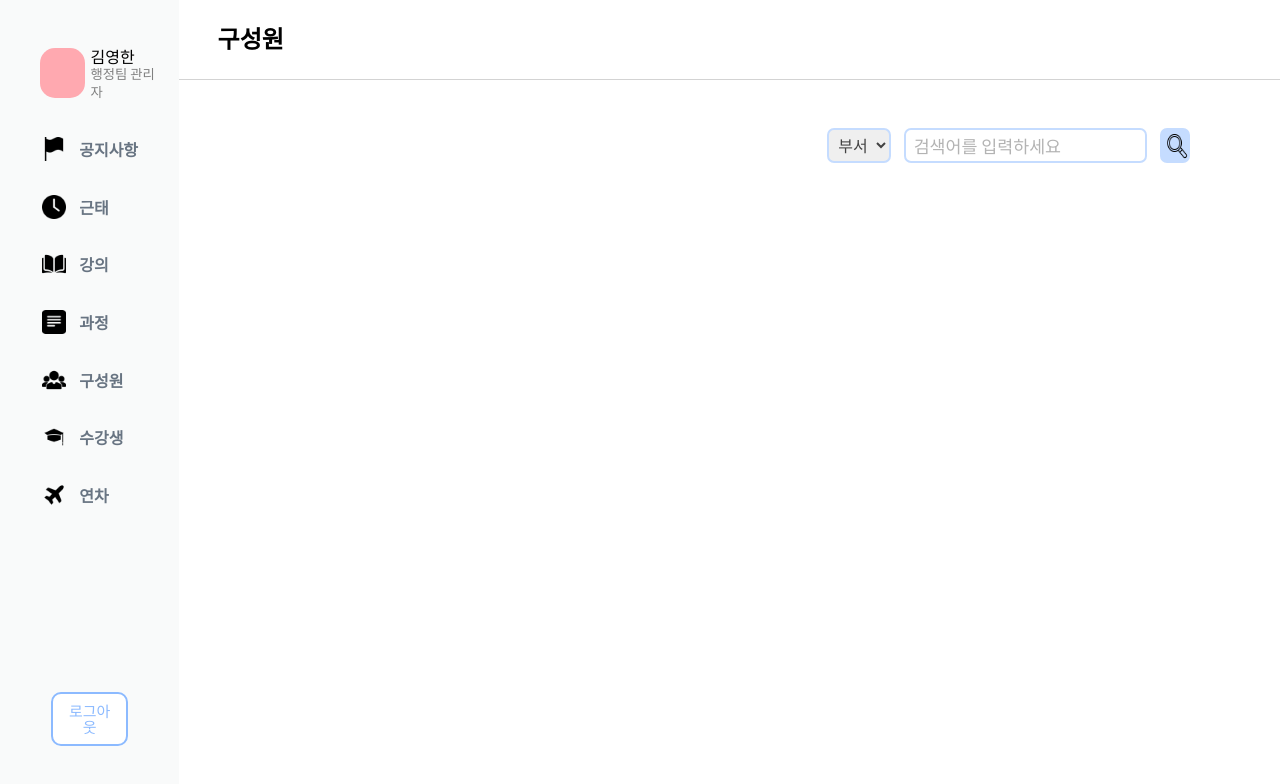
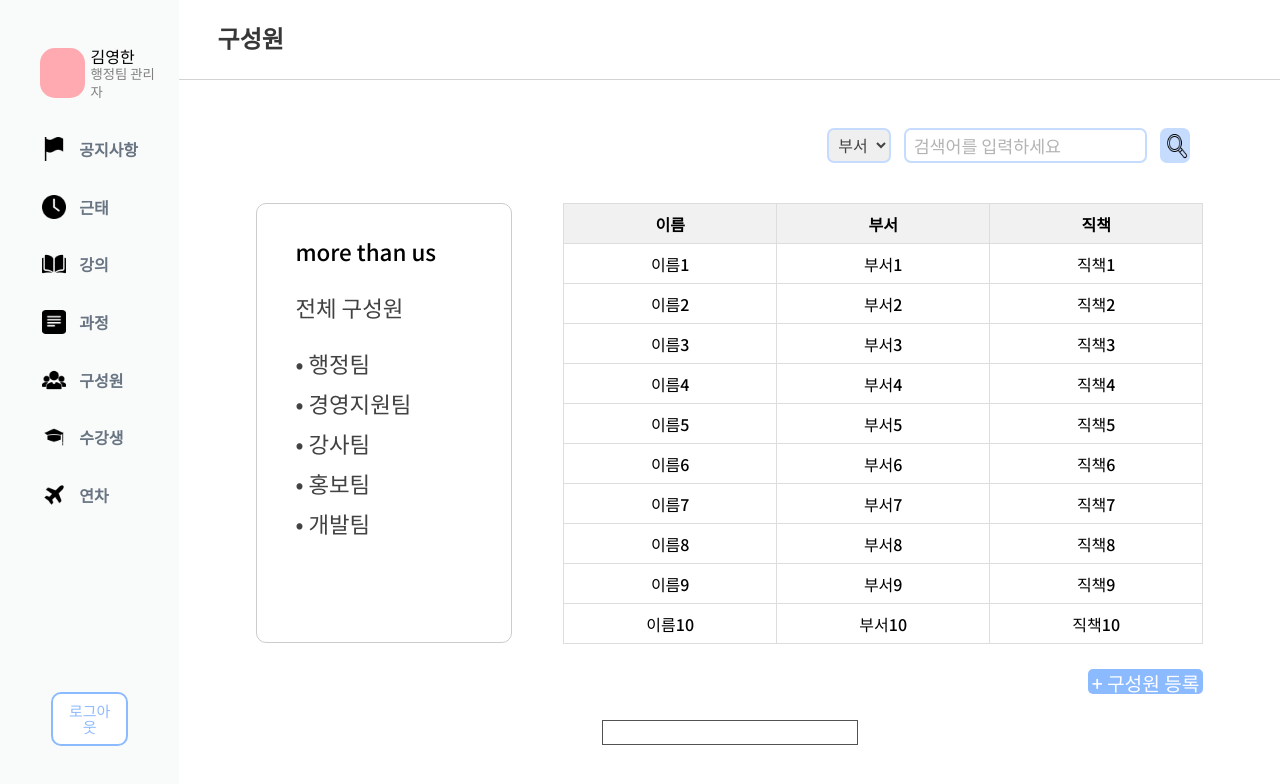
Before and after one commit to Insa-dong/insa-front, a React (Create React App) app: page /emp in a window 1280 px wide. Shown: the top 784 px of the page. Built offline with nearby package versions, Linux system fonts and the light colour scheme.

Commit message:
💄 Design: emp design 수정

```diff
--- a/src/component/common/Header.css
+++ b/src/component/common/Header.css
@@ -11,6 +11,7 @@
     margin-top: 3.8vh;
     margin-left: 3vw;
     cursor: pointer;
+    color: rgb(55, 55, 55);
 }
 
 .headerName2 {
--- a/src/pages/emp/Emp.css
+++ b/src/pages/emp/Emp.css
@@ -40,3 +40,86 @@ input{
     width: 2vw;
     height: 4vh;
 }
+
+/*Cont*/
+.EmpContWrapper{
+    margin-top: 5vh;
+}
+
+.EmpContBox{
+    display: flex;
+    justify-content: space-between;
+}
+
+.EmpContBox li{
+}
+
+.EmpContLeft{
+    width: 20vw;
+    height: 55vh;
+    font-size: 1.4rem;
+    border: 1px solid #ccc;
+    border-radius: 10px;
+    padding: 3vw;
+}
+
+.EmpContLeftTit{
+    height: 7vh;
+}
+
+.EmpContLeftSubTit{
+    height: 7vh;
+    color: #424242;
+}
+
+.EmpContLeftDept{
+}
+
+.EmpContLeftDept li{
+    height: 5vh;
+    color: #424242;
+}
+
+.EmpContRight{
+    width: 50vw;
+    height: 50vh;
+}
+
+/* 표 스타일 */
+table {
+    width: 100%;
+    border-collapse: collapse;
+    text-align: center;
+  }
+
+  table th,
+  table td {
+    border: 1px solid #ddd;
+    padding: 8px;
+    height: 5vh;
+  }
+
+/* 첫 번째 로우 스타일 */
+table tr:first-child {
+    background-color: #f1f1f1;
+  }
+
+  /*등록하기 버튼*/
+  .EmpEntBtn{
+    width: 9vw;
+    height: 2vw;
+    color: #fff;
+    font-size: 1.2rem;
+    background-color: #8CBAFF;
+    border: none;
+    border-radius: 5px;
+    margin-top: 2vw;
+    margin-left: 65vw;
+  }
+
+  .EmpPaging{
+    border: 1px solid rgb(82, 82, 82);
+    width: 20vw;
+    height: 2vw;
+    margin: 0 auto;
+  }
--- a/src/pages/emp/Emp.js
+++ b/src/pages/emp/Emp.js
@@ -9,6 +9,7 @@ function Emp() {
     <>
       <Header title={title} />
       <div className="EmpWrapper">
+
         <div className="EmpSearchBox">
           <select id="EmpSelect">
             <option value="dept">부서</option>
@@ -18,10 +19,96 @@ function Emp() {
           <input type="text" id="search" placeholder="  검색어를 입력하세요" />
 
           <button className="EmpSearchBtn">
-            <img src="/images/search.png" alt="검색"/>
-          </button>
+            <img src="/images/search.png" alt="검색" />
+          </button >
+        </div>
 
+        <div className="EmpContWrapper">
+          <ul className="EmpContBox">
+            <li >
+              <ul className="EmpContLeft">
+                <li className="EmpContLeftTit">more than us</li>
+                <li className="EmpContLeftSubTit">전체 구성원</li>
+                <ul className="EmpContLeftDept">
+                  <li>• 행정팀</li>
+                  <li>• 경영지원팀</li>
+                  <li>• 강사팀</li>
+                  <li>• 홍보팀</li>
+                  <li>• 개발팀</li>
+                </ul>
+              </ul>
+
+            </li>
+            <li >
+              <ul className="EmpContRight">
+                <li>
+                  <table>
+                    <tr>
+                      <th>이름</th>
+                      <th>부서</th>
+                      <th>직책</th>
+                    </tr>
+                    <tr>
+                      <td>이름1</td>
+                      <td>부서1</td>
+                      <td>직책1</td>
+                    </tr>
+                    <tr>
+                      <td>이름2</td>
+                      <td>부서2</td>
+                      <td>직책2</td>
+                    </tr>
+                    <tr>
+                      <td>이름3</td>
+                      <td>부서3</td>
+                      <td>직책3</td>
+                    </tr>
+                    <tr>
+                      <td>이름4</td>
+                      <td>부서4</td>
+                      <td>직책4</td>
+                    </tr>
+                    <tr>
+                      <td>이름5</td>
+                      <td>부서5</td>
+                      <td>직책5</td>
+                    </tr>
+                    <tr>
+                      <td>이름6</td>
+                      <td>부서6</td>
+                      <td>직책6</td>
+                    </tr>
+                    <tr>
+                      <td>이름7</td>
+                      <td>부서7</td>
+                      <td>직책7</td>
+                    </tr>
+                    <tr>
+                      <td>이름8</td>
+                      <td>부서8</td>
+                      <td>직책8</td>
+                    </tr>
+                    <tr>
+                      <td>이름9</td>
+                      <td>부서9</td>
+                      <td>직책9</td>
+                    </tr>
+                    <tr>
+                      <td>이름10</td>
+                      <td>부서10</td>
+                      <td>직책10</td>
+                    </tr>
+                  </table>
+                </li>
+              </ul>
+            </li>
+          </ul>
+
+            <button className="EmpEntBtn" type="button">+ 구성원 등록하기</button>
+
+            <div className="EmpPaging"></div>
         </div>
+
       </div>
     </>
   )
```
